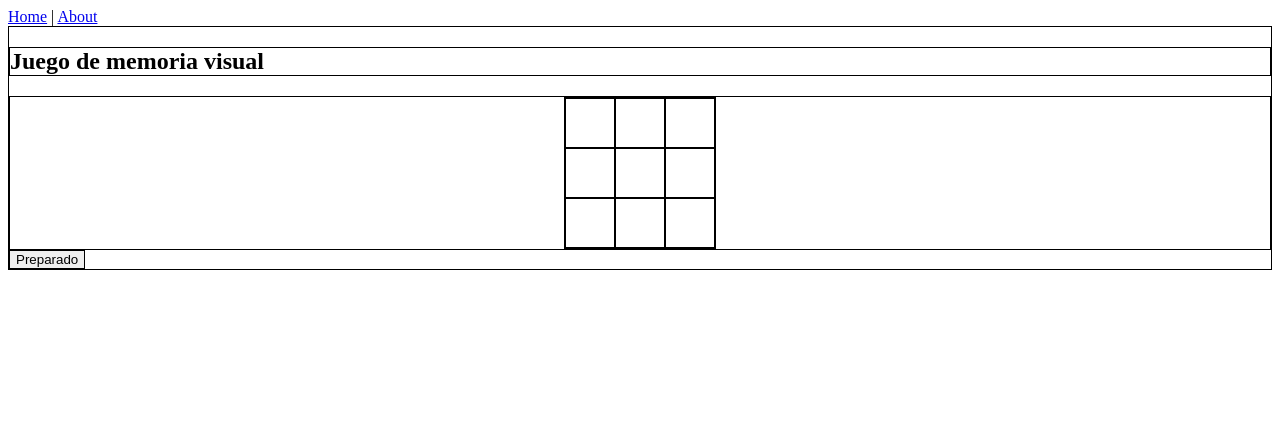
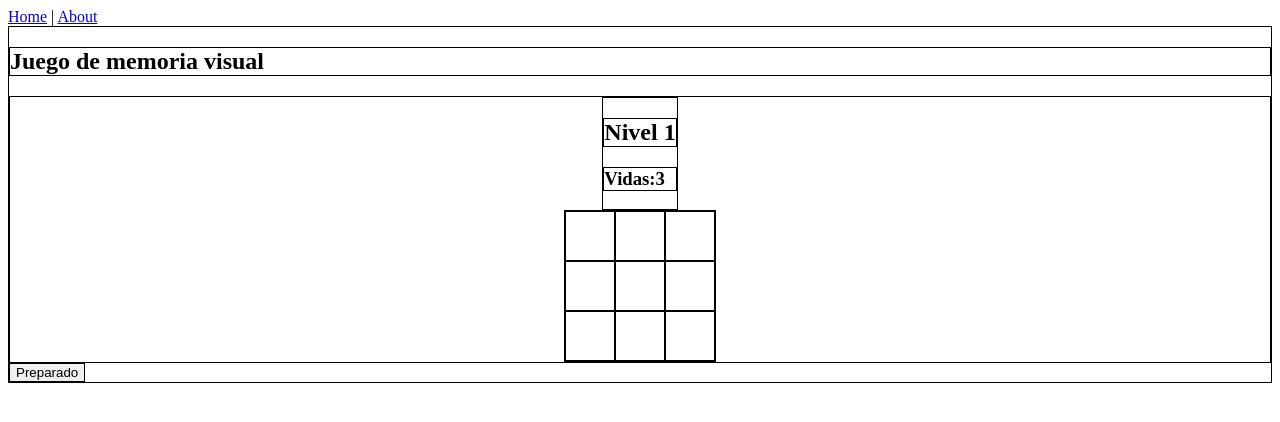
Before and after one commit to trontzal/MemoryQuestFront, a Vue app: page /#/ in a window 1280 px wide. Both pictures are taken after a click on the button "Preparado". Shown: the top 422 px of the page. Built offline with nearby package versions, Linux system fonts and the light colour scheme.

Commit message:
el 3x3 ya funciona. Se resetean los olores al fallar las tres veces

```diff
--- a/src/components/MemoriaVisual.vue
+++ b/src/components/MemoriaVisual.vue
@@ -1,13 +1,14 @@
 <template>
   <div class="componente">
     <h2>Juego de memoria visual</h2>
-    <div class="juego">
+    <div v-if="juegoIniciado" class="juego">
+      <div class="nivel-vidas"><h2>Nivel {{ nivel }}</h2><h3>Vidas:{{ vidas }}</h3></div>
       <div class="cuadriculas" :style="{ 'grid-template-columns': `repeat(${tamano}, 1fr)` }">
         <div v-for="(cuadricula, index) in cuadriculas" :key="index" :class="cuadricula.class" @click="seleccionarCuadricula(cuadricula)">
         </div>
       </div>
     </div>
-    <button @click="iniciarJuego">Preparado</button>
+    <button @click="iniciarJuego" >Preparado</button>
   </div>
 </template>
 
@@ -22,6 +23,8 @@ export default {
       cuadriculas: [],
       cuadriculasIluminadas:[],
       vidas : 3,
+      juegoIniciado : false,
+      nivel : 1,
     }
   },
   created() {
@@ -36,6 +39,7 @@ export default {
     iniciarJuego() {
       // lógica para iniciar el juego
       console.log('Juego iniciado')
+      this.juegoIniciado = true
       this.iluminarCuadriculasAleatorias()
     },
     iluminarCuadriculasAleatorias() {
@@ -61,10 +65,17 @@ export default {
       }else if(!this.cuadriculasIluminadas.includes(this.cuadriculas.indexOf(cuadricula))){
         cuadricula.class = 'cuadricula mal'
         this.vidas = this.vidas-1
+        if (this.vidas === 0) {
+          this.juegoIniciado = false
+          // reiniciamos las clases de las cuadriculas
+          this.cuadriculas.forEach((cuadricula, index) => {
+            cuadricula.class = `cuadricula${index}`
+          })
+            alert("game over")
+      }
       }else{
         alert("error")
       }
-      alert(this.vidas)
     }
   },
 }
```
